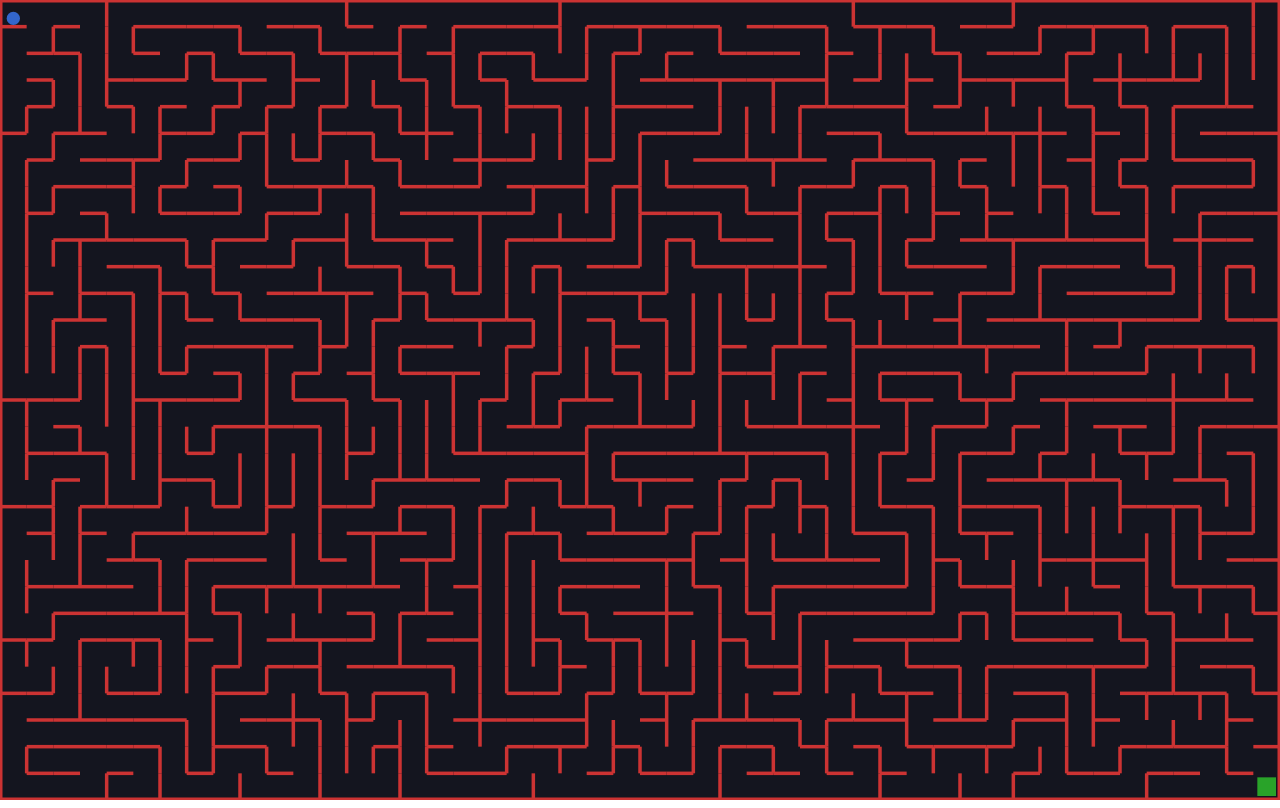
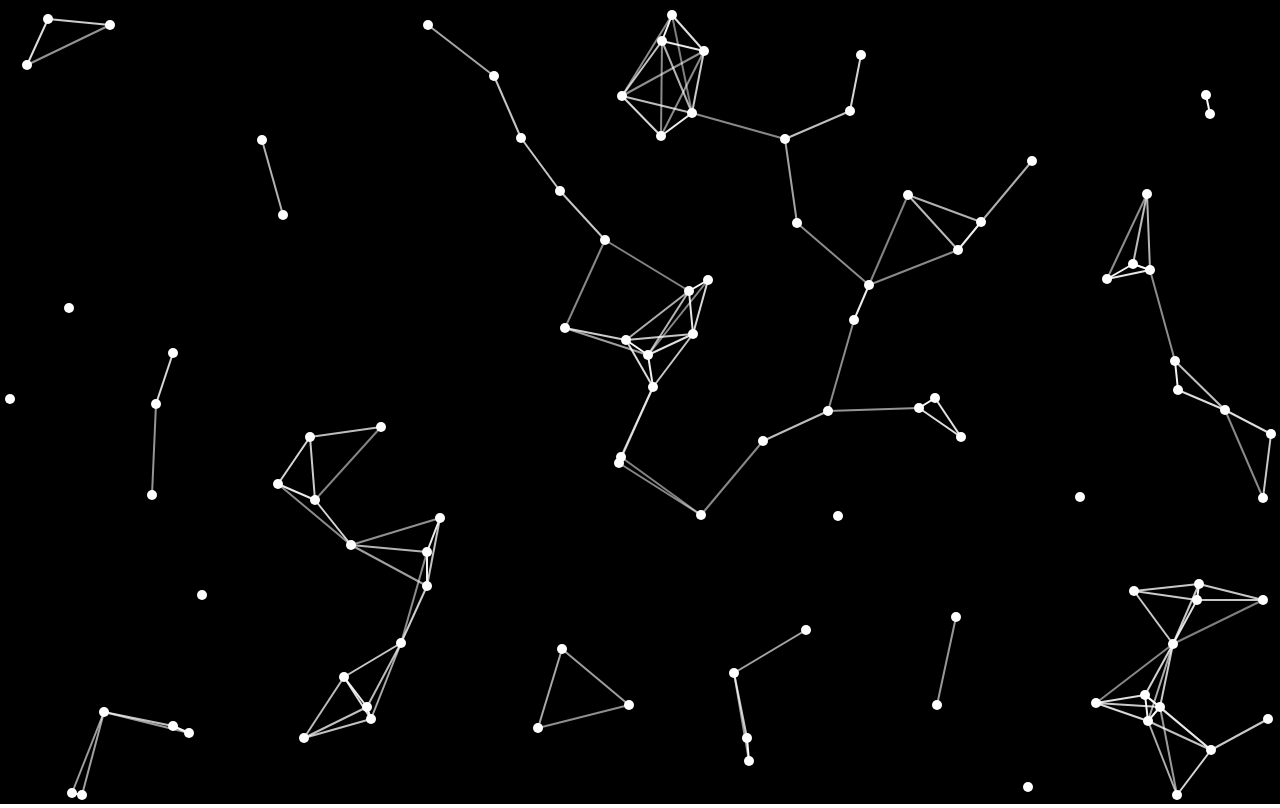
Before and after one commit to Monabbir-Ahmmad/Monabbir-Ahmmad.github.io, a plain HTML site: page index.html in a window 1280 px wide. Drawn offline with nearby package versions, Linux system fonts and the light colour scheme.

Commit message:
particle effect

```diff
--- /dev/null
+++ b/CSS/style.css
@@ -0,0 +1,18 @@
+@import url("https://fonts.googleapis.com/css2?family=Comfortaa:wght@400;700&display=swap");
+
+:root {
+  --color-primary: #4c0094;
+}
+
+* {
+  margin: 0;
+  padding: 0;
+  box-sizing: border-box;
+  text-decoration: none;
+  overflow: hidden;
+}
+
+canvas {
+  border: 2px solid black;
+  background-color: black;
+}
--- /dev/null
+++ b/JS/index.js
@@ -0,0 +1,150 @@
+const canvas = document.querySelector("canvas");
+
+canvas.width = window.innerWidth;
+canvas.height = window.innerHeight;
+
+const ctx = canvas.getContext("2d");
+
+//Particle attributes
+const particleArray = [];
+const particleNumber = 100;
+const particleRadius = 5;
+
+//Mouse position
+const mouse = {
+  x: undefined,
+  y: undefined,
+};
+
+//When window is resized reset canvas
+window.addEventListener("resize", () => {
+  canvas.width = window.innerWidth;
+  canvas.height = window.innerHeight;
+  init();
+});
+
+//Update mouse position on mouse move
+window.addEventListener("mousemove", (event) => {
+  mouse.x = event.x;
+  mouse.y = event.y;
+});
+
+//Clear mouse position on mouse out of window
+window.addEventListener("mouseout", () => {
+  mouse.x = undefined;
+  mouse.y = undefined;
+});
+
+//Add particles and shift particle array on mouse click
+window.addEventListener("click", () => {
+  for (let i = 0; i < 6; i++) {
+    particleArray.shift();
+    addParticle(mouse.x, mouse.y, particleRadius);
+  }
+});
+
+//Generate random int within range with min and max included
+function randomIntFromInterval(min, max) {
+  return Math.floor(Math.random() * (max - min + 1) + min);
+}
+
+//Particle class
+class Particle {
+  constructor(x, y, radius, dx, dy, color) {
+    this.x = x;
+    this.y = y;
+    this.radius = radius;
+    this.dx = dx;
+    this.dy = dy;
+    this.color = color;
+  }
+
+  //Draw the particle
+  draw() {
+    let opacity = 1;
+    ctx.beginPath();
+    ctx.arc(this.x, this.y, this.radius, 0, Math.PI * 2, false);
+    ctx.fill();
+    ctx.fillStyle = this.color;
+    let distance = (mouse.x - this.x) ** 2 + (mouse.y - this.y) ** 2;
+    if (distance < canvas.width * canvas.height) {
+      opacity = 1 - distance / 20000;
+      ctx.strokeStyle = "rgba(100,100,100," + opacity + ")";
+      ctx.lineWidth = 2;
+      ctx.beginPath();
+      ctx.moveTo(mouse.x, mouse.y);
+      ctx.lineTo(this.x, this.y);
+      ctx.stroke();
+    }
+  }
+
+  //Update particle data
+  update() {
+    if (this.x + this.radius >= innerWidth || this.x - this.radius <= 0) {
+      this.dx = -this.dx;
+    }
+
+    if (this.y + this.radius >= innerHeight || this.y - this.radius <= 0) {
+      this.dy = -this.dy;
+    }
+
+    this.x += this.dx;
+    this.y += this.dy;
+    this.draw();
+  }
+}
+
+function init() {
+  //Create particle array
+  particleArray.length = 0;
+  for (let i = 0; i < particleNumber; i++) {
+    let x = randomIntFromInterval(particleRadius, innerWidth - particleRadius);
+    let y = randomIntFromInterval(particleRadius, innerHeight - particleRadius);
+    addParticle(x, y, particleRadius);
+  }
+}
+
+//Add particle into particle array
+function addParticle(x, y, radius) {
+  let velocity = 5;
+  let color = "rgba(256,256,256)";
+  let dx = randomIntFromInterval(-velocity, velocity);
+  let dy = randomIntFromInterval(-velocity, velocity);
+  particleArray.push(new Particle(x, y, radius, dx, dy, color));
+}
+
+//Draw line between particles
+function particleConnect() {
+  let opacity = 1;
+  for (let i = 0; i < particleArray.length; i++) {
+    for (let j = i; j < particleArray.length; j++) {
+      let distance =
+        (particleArray[i].x - particleArray[j].x) ** 2 +
+        (particleArray[i].y - particleArray[j].y) ** 2;
+      if (distance < (canvas.width * canvas.height) / 100) {
+        opacity = 1 - distance / 20000;
+        ctx.strokeStyle = "rgba(256,256,256," + opacity + ")";
+        ctx.lineWidth = 2;
+        ctx.beginPath();
+        ctx.moveTo(particleArray[i].x, particleArray[i].y);
+        ctx.lineTo(particleArray[j].x, particleArray[j].y);
+        ctx.stroke();
+      }
+    }
+  }
+}
+
+//Animate the canvas
+function animate() {
+  requestAnimationFrame(animate);
+  ctx.clearRect(0, 0, innerWidth, innerWidth);
+  for (let i = 0; i < particleArray.length; i++) {
+    particleArray[i].update();
+  }
+
+  particleConnect();
+}
+
+//Start the animation
+init();
+animate();
--- a/index.html
+++ b/index.html
@@ -4,19 +4,20 @@
     <meta charset="UTF-8" />
     <meta http-equiv="X-UA-Compatible" content="IE=edge" />
     <meta name="viewport" content="width=device-width, initial-scale=1.0" />
-    <link rel="stylesheet" href="style.css" />
     <title>Document</title>
-    <script src="https://cdnjs.cloudflare.com/ajax/libs/matter-js/0.14.2/matter.min.js"></script>
+    <!-- stylesheet links -->
+    <link rel="stylesheet" href="CSS/style.css" />
+    <link
+      rel="stylesheet"
+      href="https://cdnjs.cloudflare.com/ajax/libs/font-awesome/5.15.3/css/all.min.css"
+    />
   </head>
+
   <body>
-    <div class="start">
-      <h1 class="text-start">Reach the green rectangle to win</h1>
-      <h2 class="text-start">Use WASD to move the ball</h2>
-    </div>
-    <div class="winner hidden">
-      <h1 class="win-text">You win!</h1>
-      <h2 class="replay-text">Refresh the page to replay</h2>
-    </div>
-    <script src="index.js"></script>
+    <!-- main body -->
+    <canvas></canvas>
+
+    <!-- javascript link -->
+    <script src="JS/index.js"></script>
   </body>
 </html>
--- a/index.js
+++ /dev/null
@@ -1,264 +0,0 @@
-const { Engine, Render, Runner, World, Bodies, Body, Events } = Matter;
-
-const width = window.innerWidth; // Viewport width
-const height = window.innerHeight; // Viewport height
-
-const cellsHorizontal = 30 + Math.floor(Math.random() * 20); // Number of cells horizontally
-const cellsVertical = Math.ceil((cellsHorizontal * height) / width); // Number of cells vertically
-
-const unitLengthX = width / cellsHorizontal; // Single all length horizontally
-const unitLengthY = height / cellsVertical; // Single all length vertically
-
-const wallThickness = 3.5; // Wall thickness
-const wallColor = "hsl(0,60%,50%)"; // Wall color
-const ballColor = "hsl(220,60%,50%)"; // Ball color
-const goalColor = "hsl(120,60%,40%)"; // Goal color
-
-// Engin initialization
-const engine = Engine.create();
-const { world } = engine;
-const render = Render.create({
-  element: document.body,
-  engine: engine,
-  options: {
-    wireframes: false,
-    width,
-    height,
-  },
-});
-Render.run(render);
-Runner.run(Runner.create(), engine);
-
-// Outer walls
-const walls = [
-  Bodies.rectangle(width / 2, 0, width, 5, {
-    isStatic: true,
-    render: {
-      fillStyle: wallColor,
-    },
-  }),
-  Bodies.rectangle(width / 2, height, width, 5, {
-    isStatic: true,
-    render: {
-      fillStyle: wallColor,
-    },
-  }),
-  Bodies.rectangle(0, height / 2, 5, height, {
-    isStatic: true,
-    render: {
-      fillStyle: wallColor,
-    },
-  }),
-  Bodies.rectangle(width, height / 2, 5, height, {
-    isStatic: true,
-    render: {
-      fillStyle: wallColor,
-    },
-  }),
-];
-World.add(world, walls);
-
-// Shuffle the neighbors for next cell selection
-const shuffle = (arr) => {
-  let counter = arr.length;
-
-  while (counter > 0) {
-    const index = Math.floor(Math.random() * counter);
-
-    counter--;
-
-    const temp = arr[counter];
-    arr[counter] = arr[index];
-    arr[index] = temp;
-  }
-
-  return arr;
-};
-
-const grid = Array(cellsVertical)
-  .fill(null)
-  .map(() => Array(cellsHorizontal).fill(false));
-
-const verticals = Array(cellsVertical)
-  .fill(null)
-  .map(() => Array(cellsHorizontal - 1).fill(false));
-
-const horizontals = Array(cellsVertical - 1)
-  .fill(null)
-  .map(() => Array(cellsHorizontal).fill(false));
-
-const startRow = Math.floor(Math.random() * cellsVertical);
-const startColumn = Math.floor(Math.random() * cellsHorizontal);
-
-//Generate maze
-const stepThroughCell = (row, column) => {
-  // If the cell at [row, column] has been visited, then return
-  if (grid[row][column]) {
-    return;
-  }
-
-  // Mark this cell as being visited
-  grid[row][column] = true;
-
-  // Assemble randomly-ordered list of neighbors
-  const neighbors = shuffle([
-    [row - 1, column, "up"],
-    [row, column + 1, "right"],
-    [row + 1, column, "down"],
-    [row, column - 1, "left"],
-  ]);
-
-  // For each neighbor....
-  for (let neighbor of neighbors) {
-    const [nextRow, nextColumn, direction] = neighbor;
-
-    // See if that neighbor is out of bounds
-    if (
-      nextRow < 0 ||
-      nextRow >= cellsVertical ||
-      nextColumn < 0 ||
-      nextColumn >= cellsHorizontal
-    ) {
-      continue;
-    }
-
-    // If that neighbor at at [row, column] has been visited, continue to next neighbor
-    if (grid[nextRow][nextColumn]) {
-      continue;
-    }
-
-    // Remove a wall from either horizontals or verticals
-    if (direction === "left") {
-      verticals[row][column - 1] = true;
-    } else if (direction === "right") {
-      verticals[row][column] = true;
-    } else if (direction === "up") {
-      horizontals[row - 1][column] = true;
-    } else if (direction === "down") {
-      horizontals[row][column] = true;
-    }
-
-    stepThroughCell(nextRow, nextColumn);
-  }
-};
-
-stepThroughCell(startRow, startColumn);
-
-// Generate the horizontal inner walls
-horizontals.forEach((row, rowIndex) => {
-  row.forEach((open, columnIndex) => {
-    if (open) {
-      return;
-    }
-
-    const wall = Bodies.rectangle(
-      columnIndex * unitLengthX + unitLengthX / 2,
-      rowIndex * unitLengthY + unitLengthY,
-      unitLengthX,
-      wallThickness,
-      {
-        label: "wall",
-        isStatic: true,
-        render: {
-          fillStyle: wallColor,
-        },
-      }
-    );
-    World.add(world, wall);
-  });
-});
-
-// Generate the vertical inner walls
-verticals.forEach((row, rowIndex) => {
-  row.forEach((open, columnIndex) => {
-    if (open) {
-      return;
-    }
-
-    const wall = Bodies.rectangle(
-      columnIndex * unitLengthX + unitLengthX,
-      rowIndex * unitLengthY + unitLengthY / 2,
-      wallThickness,
-      unitLengthY,
-      {
-        label: "wall",
-        isStatic: true,
-        render: {
-          fillStyle: wallColor,
-        },
-      }
-    );
-    World.add(world, wall);
-  });
-});
-
-// Goal or destination
-const goal = Bodies.rectangle(
-  width - unitLengthX / 2,
-  height - unitLengthY / 2,
-  Math.min(unitLengthX, unitLengthY) * 0.7,
-  Math.min(unitLengthX, unitLengthY) * 0.7,
-  {
-    label: "goal",
-    isStatic: true,
-    render: {
-      fillStyle: goalColor,
-    },
-  }
-);
-World.add(world, goal);
-
-// Ball or player
-const ball = Bodies.circle(
-  unitLengthX / 2,
-  unitLengthY / 2,
-  Math.min(unitLengthX, unitLengthY) / 4,
-  {
-    label: "ball",
-    render: {
-      fillStyle: ballColor,
-    },
-  }
-);
-World.add(world, ball);
-
-// Ball movement on keydown
-document.addEventListener("keydown", (event) => {
-  const { x, y } = ball.velocity;
-
-  if (event.key === "w" || event.key === "W") {
-    Body.setVelocity(ball, { x, y: -5 });
-  }
-
-  if (event.key === "d" || event.key === "D") {
-    Body.setVelocity(ball, { x: 5, y });
-  }
-
-  if (event.key === "s" || event.key === "S") {
-    Body.setVelocity(ball, { x, y: 5 });
-  }
-
-  if (event.key === "a" || event.key === "A") {
-    Body.setVelocity(ball, { x: -5, y });
-  }
-});
-
-// Win the game
-Events.on(engine, "collisionStart", (event) => {
-  event.pairs.forEach((collision) => {
-    const labels = ["ball", "goal"];
-
-    if (
-      labels.includes(collision.bodyA.label) &&
-      labels.includes(collision.bodyB.label)
-    ) {
-      document.querySelector(".winner").classList.remove("hidden");
-      world.bodies.forEach((body) => {
-        if (body.label === "wall" || body.label === "goal") {
-          Body.setStatic(body, false);
-          World.remove(world, goal);
-        }
-      });
-    }
-  });
-});
--- a/style.css
+++ /dev/null
@@ -1,96 +0,0 @@
-body {
-  margin: 0px;
-  overflow: hidden;
-  font-family: "Lucida Sans", "Lucida Sans Regular", "Lucida Grande",
-    "Lucida Sans Unicode", Geneva, Verdana, sans-serif;
-}
-
-.start {
-  display: flex;
-  position: absolute;
-  flex-direction: column;
-  z-index: 1;
-  align-items: center;
-  justify-content: center;
-  height: 100%;
-  width: 100%;
-  opacity: 0;
-  animation: animation 4s ease;
-}
-
-.text-start {
-  font-size: 3rem;
-  color: hsl(120, 60%, 50%);
-  font-family: "Lucida Sans", "Lucida Sans Regular", "Lucida Grande",
-    "Lucida Sans Unicode", Geneva, Verdana, sans-serif;
-}
-
-@keyframes animation {
-  0% {
-    opacity: 0;
-    transform: translateX(-100%);
-  }
-  40% {
-    opacity: 1;
-    transform: translateX(0);
-  }
-  60% {
-    opacity: 1;
-    transform: translateX(0);
-  }
-  100% {
-    opacity: 0;
-    transform: translateX(100%);
-  }
-}
-
-.winner {
-  display: flex;
-  position: absolute;
-  flex-direction: column;
-  z-index: 1;
-  align-items: center;
-  justify-content: center;
-  height: 100%;
-  width: 100%;
-}
-
-.hidden {
-  display: none;
-}
-
-.win-text {
-  color: whitesmoke;
-  font-size: 3rem;
-  text-align: center;
-  animation: slideDown 3s ease;
-}
-
-.replay-text {
-  color: whitesmoke;
-  text-align: center;
-  font-size: 2rem;
-  animation: slideUp 3s ease;
-}
-
-@keyframes slideDown {
-  from {
-    opacity: 0;
-    transform: translateY(-100%);
-  }
-  to {
-    opacity: 1;
-    transform: translateY(0);
-  }
-}
-
-@keyframes slideUp {
-  from {
-    opacity: 0;
-    transform: translateY(100%);
-  }
-  to {
-    opacity: 1;
-    transform: translateY(0);
-  }
-}
```
